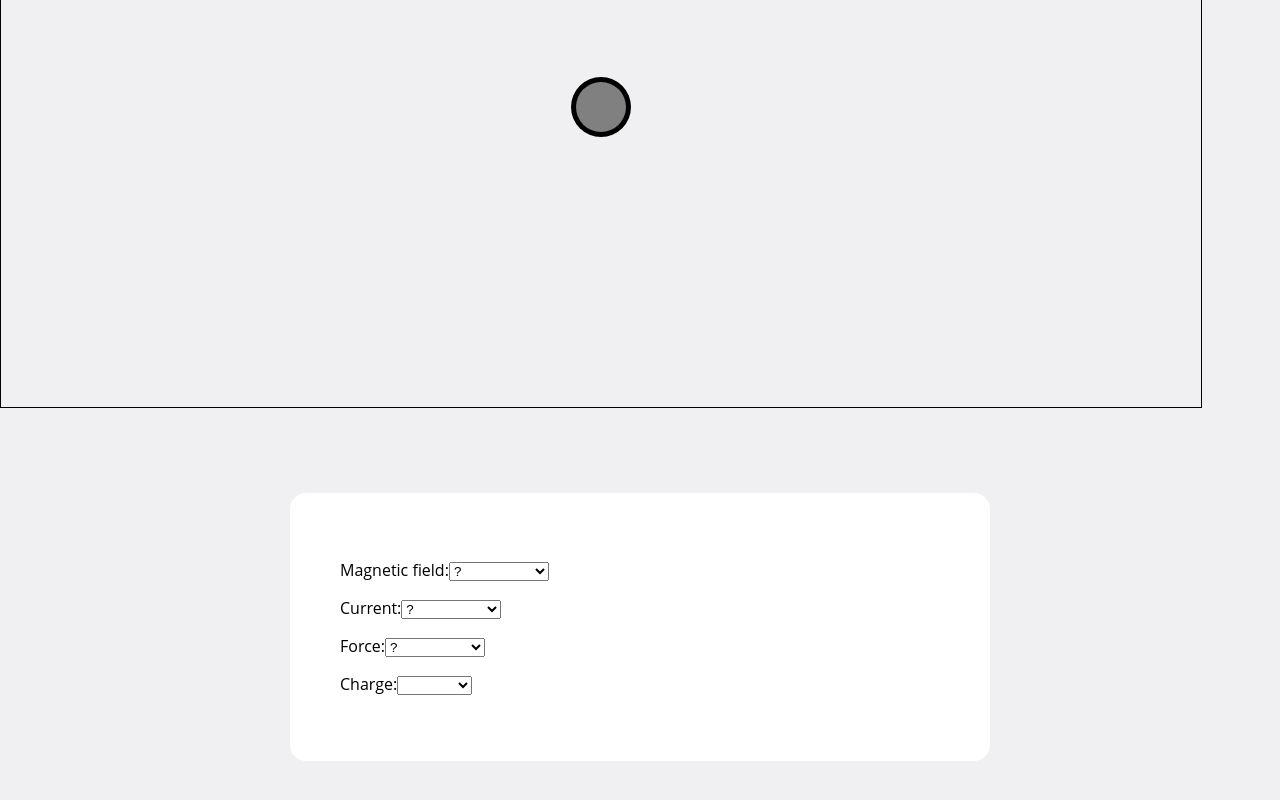
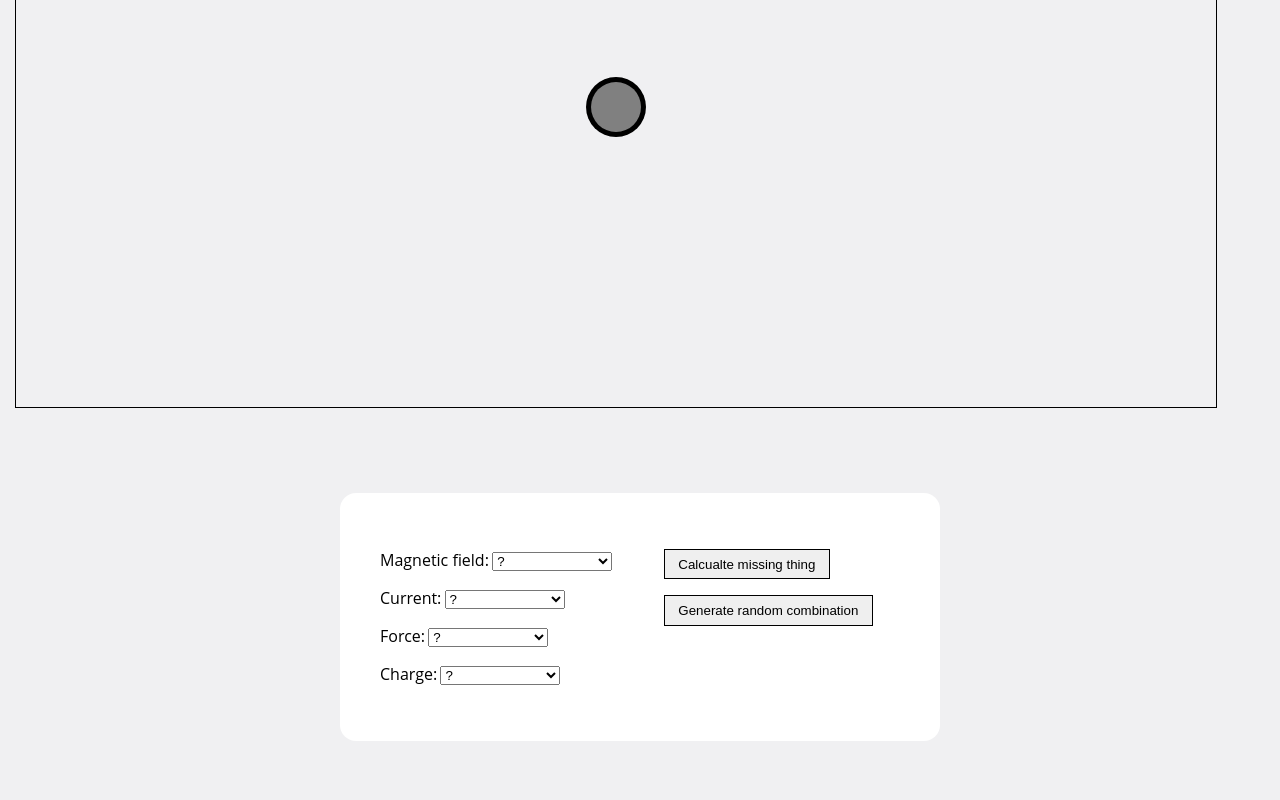
Before and after one commit to Keyboardguy/current-force-field, a Next.js app: page / in a window 1280 px wide. Shown: the part 280-1080 px from the top of the page. Built offline with nearby package versions, Linux system fonts and the light colour scheme.

Commit message:
mostly done everything, just color of particle and text box now

```diff
--- a/src/app/calculations.tsx
+++ b/src/app/calculations.tsx
@@ -86,7 +86,7 @@ function generic_find_missing_direction(a: direction, b: direction, charge: char
 }
 
 function get_missing_vector(field: directionOrNull, current: directionOrNull,
-                            force: directionOrNull, charge: charge | null): ["charge*", charge] | ["field" | "current" | "force", direction] | ["none", null] {
+                            force: directionOrNull, charge: charge | null): ["charge", charge] | ["field" | "current" | "force", direction] | ["none", null] {
     if ([field, current, force, charge].filter(x => x === null).length !== 1) {
         return ["none", null];
     }
--- a/src/app/globals.css
+++ b/src/app/globals.css
@@ -1,10 +1,17 @@
+html {
+  box-sizing: border-box;
+}
+*, *:before, *:after {
+  box-sizing: inherit;
+}
+
 body {
   background-color: #f0f0f2;
   margin: 0;
-  padding: 0;
+  padding: 0 15px;
   font-family: "Open Sans", "Helvetica Neue", Helvetica, Arial, sans-serif;
+}
 
-}
 div {
   width: 600px;
   margin: 5em auto;
@@ -12,10 +19,12 @@ div {
   background-color: #fff;
   border-radius: 1em;
 }
+
 a:link, a:visited {
   color: #38488f;
   text-decoration: none;
 }
+
 @media (max-width: 700px) {
   body {
       background-color: #fff;
--- a/src/app/layout.tsx
+++ b/src/app/layout.tsx
@@ -1,6 +1,5 @@
 import type { Metadata } from 'next'
 import './globals.css'
-
 
 export const metadata: Metadata = {
   title: 'Force, Current, Field',
--- a/src/app/page.module.css
+++ b/src/app/page.module.css
@@ -6,3 +6,32 @@
 .canvas {
   border: 1px solid black;
 }
+
+.valueSelect label {
+  padding-right: 0.2em;
+}
+
+.valueSelect select {
+  min-width: 120px;
+}
+
+.bigButton {
+  border: 1px solid black;
+  padding: 0.5em 1em;
+}
+
+.twoBoxSplit {
+  display: flex;
+  justify-content: space-around;
+  padding: 1em;
+}
+
+.twoBoxSplit > div:nth-child(1) {
+  padding: 1em;
+  margin: 0.5em;
+}
+
+.twoBoxSplit > div:nth-child(2) {
+  padding: 1em;
+  margin: 0.5em;
+}
--- a/src/app/page.tsx
+++ b/src/app/page.tsx
@@ -7,6 +7,17 @@ import get_missing_vector from './calculations';
 
 type directionOrNull = direction | null;
 type chargeOrNull = charge | null;
+type linkedDirection = [direction, direction];
+
+const linkedDirections = [
+  createLinkedDirection("left", "right"),
+  createLinkedDirection("up", "down"),
+  createLinkedDirection("out the page", "in the page")
+]
+
+function createLinkedDirection(x:direction, y:direction): linkedDirection {
+  return [x,y];
+}
 
 function Header() {
   return <h1>PAIN</h1>
@@ -20,71 +31,157 @@ function Details({
   handleFieldChange,
   handleCurrentChange,
   handleForceChange,
-  handleChargeChange
+  handleChargeChange,
+  calculateMissingVector
 }: {
   field: directionOrNull,
   current: directionOrNull,
   force: directionOrNull,
   charge: chargeOrNull,
-  handleFieldChange: (x:directionOrNull) => void;
-  handleForceChange: (x:directionOrNull) => void;
-  handleCurrentChange: (x:directionOrNull) => void;
-  handleChargeChange: (x:chargeOrNull) => void;
+  handleFieldChange: (x:directionOrNull) => void,
+  handleForceChange: (x:directionOrNull) => void,
+  handleCurrentChange: (x:directionOrNull) => void,
+  handleChargeChange: (x:chargeOrNull) => void,
+  calculateMissingVector: () => void
 }) {
-  const used_directions = [field, current, force];
+  const usedDirections = [field, current, force];
   return (
+    <div className={styles.twoBoxSplit}>
       <div>
-      <p>
+        <p className={styles.valueSelect}>
           <label htmlFor="field">Magnetic field:</label>
           <UniqueDirectionSelect id="field"
-                               used_directions={used_directions}
+                                usedDirections={usedDirections}
                                 selected={field}
                                 onChange={handleFieldChange} />
         </p>
 
-      <p>
+        <p className={styles.valueSelect}>
           <label htmlFor="current">Current:</label>
           <UniqueDirectionSelect id="current"
-                               used_directions={used_directions}
+                                usedDirections={usedDirections}
                                 selected={current}
                                 onChange={handleCurrentChange} />
         </p>
 
-      <p>
+        <p className={styles.valueSelect}>
           <label htmlFor="force">Force:</label>
           <UniqueDirectionSelect id="force"
-                               used_directions={used_directions}
+                                usedDirections={usedDirections}
                                 selected={force}
                                 onChange={handleForceChange} />
         </p>
-      <p>
+        <p className={styles.valueSelect}>
           <label htmlFor="charge">Charge:</label>
           <select aria-label="select a charge"
                   value={charge ?? ""}
                   onChange={e => e.target.value === ""
                                 ? handleChargeChange(null)
                                 : handleChargeChange(e.target.value.toLowerCase() as charge)}>
-          <option value=""></option>
+            <option value="">?</option>
             <option value="positive">Positive</option>
             <option value="negative">Negative</option>
           </select>
         </p>
       </div>
+      <div>
+        <p>
+          <CalculateButton calculateMissingVector={calculateMissingVector} />
+        </p>
+
+        <p>
+          <RandomCombinationButton
+            handleChargeChange={handleChargeChange}
+            handleForceChange={handleForceChange}
+            handleFieldChange={handleFieldChange}
+            handleCurrentChange={handleCurrentChange}
+          />
+        </p>
+      </div>
+    </div>
    )
 }
 
+function CalculateButton({ calculateMissingVector }: { calculateMissingVector: () => void }) {
+  return <button onClick={calculateMissingVector} className={styles.bigButton}>
+    Calcualte missing thing
+  </button>
+}
+
+function randomInt(min: number, max: number): number {
+    return Math.floor(Math.random() * (max - min + 1) + min);
+}
+
+// https://stackoverflow.com/questions/2450954/how-to-randomize-shuffle-a-javascript-array
+function shuffleArray<Type>(array: Type[]): Type[]  {
+  const shuffledArray = [...array];
+  for (let i = shuffledArray.length - 1; i > 0; i--) {
+      const j = Math.floor(Math.random() * (i + 1));
+      const temp = shuffledArray[i];
+      shuffledArray[i] = shuffledArray[j];
+      shuffledArray[j] = temp;
+  }
+  return shuffledArray;
+}
+
+function RandomCombinationButton({
+  handleFieldChange,
+  handleCurrentChange,
+  handleForceChange,
+  handleChargeChange,
+}: {
+  handleFieldChange: (x:directionOrNull) => void,
+  handleForceChange: (x:directionOrNull) => void,
+  handleCurrentChange: (x:directionOrNull) => void,
+  handleChargeChange: (x:chargeOrNull) => void,
+}) {
+  return (
+  <button onClick={() => setRandomCombination(handleFieldChange, handleForceChange, handleCurrentChange, handleChargeChange)} className={styles.bigButton}>
+    Generate random combination
+  </button>)
+}
+
+
+function setRandomCombination(
+  handleFieldChange: (x:directionOrNull) => void,
+  handleForceChange: (x:directionOrNull) => void,
+  handleCurrentChange: (x:directionOrNull) => void,
+  handleChargeChange: (x:chargeOrNull) => void,
+) {
+  const randomChoices = shuffleArray(linkedDirections.map(linked_direction => linked_direction[randomInt(0,1)]));
+  const excludedChoice = randomInt(0,3);
+  const choiceOrder = [
+    handleFieldChange,
+    handleCurrentChange,
+    handleForceChange]
+
+  for (let i = 0; i < 3; i++) {
+    if (i === excludedChoice) {
+      choiceOrder[i](null);
+    } else {
+      choiceOrder[i](randomChoices[i]);
+    }
+  }
+
+  if (excludedChoice === 3) {
+    handleChargeChange(null);
+  } else {
+    handleChargeChange(randomInt(0,1) === 0 ? "negative" : "positive");
+  }
+}
+
+
 function UniqueDirectionSelect({
-   used_directions,
+   usedDirections,
    selected,
    onChange,
    id
 }: {
-   used_directions: (directionOrNull)[],
+   usedDirections: (directionOrNull)[],
    selected: directionOrNull,
    onChange: (x: directionOrNull) => void,
    id: string
   }) {
-  console.log(selected);
   return (
     <select aria-label="select a direction"
             value={selected ?? ""}
@@ -94,34 +191,24 @@ function UniqueDirectionSelect({
             required
             id={id}>
       <option value="">?</option>
-      <AvailableDirections used_directions={used_directions} selected={selected} />
+      <AvailableDirections usedDirections={usedDirections} selected={selected} />
     </select>
   )
 }
 
-type linked_direction = [direction, direction];
-
-function create_linked_direction(x:direction, y:direction): linked_direction {
-  return [x,y];
-}
 function capitalize(s: string) {
     return s.charAt(0).toUpperCase() + s.slice(1);
 }
 
-function AvailableDirections({ used_directions, selected }: { used_directions: (directionOrNull)[], selected: directionOrNull }) {
-  const linked_directions = [
-    create_linked_direction("left", "right"),
-    create_linked_direction("up", "down"),
-    create_linked_direction("out the page", "in the page")
-  ]
-
+function AvailableDirections({ usedDirections, selected }: { usedDirections: (directionOrNull)[], selected: directionOrNull }) {
   let available: JSX.Element[] = [];
 
   // the selected one needs to be an option.
 
-  for (const ld of linked_directions) {
+  for (const ld of linkedDirections) {
     // if the direction pair has not been used already, or if the selected direction is in the direction pair
-    if (!(used_directions.includes(ld[0]) || used_directions.includes(ld[1])) || ld.includes(selected)) {
+    // im ignoring the error since it doesnt matter if selected is null or not.
+    if (!(usedDirections.includes(ld[0]) || usedDirections.includes(ld[1])) || (selected && ld.includes(selected))) {
       available.push(<option key={ld[0]} value={ld[0]}>{capitalize(ld[0])}</option>);
       available.push(<option key={ld[1]} value={ld[1]}>{capitalize(ld[1])}</option>);
     }
@@ -144,10 +231,19 @@ export default function App() {
         return;
       case "force":
         setForce(missing_vector[1]);
-
-
+        break;
+      case "charge":
+        setCharge(missing_vector[1]);
+        break;
+      case "current":
+        setCurrent(missing_vector[1]);
+        break;
+      case "field":
+        setField(missing_vector[1]);
+        break;
     }
   }
+
   return (
     <main className={styles.main}>
       <Header />
@@ -161,6 +257,7 @@ export default function App() {
         handleCurrentChange={(d:directionOrNull) => setCurrent(d)}
         handleForceChange={(d:directionOrNull) => setForce(d)}
         handleChargeChange={(charge:chargeOrNull) => setCharge(charge)}
+        calculateMissingVector={calculate_missing_vector}
       />
     </main>
   )
```
Also changed, not shown: src/app/canvas.tsx (+17 -13 lines). Lines whose indentation alone changed are shown as unchanged.
